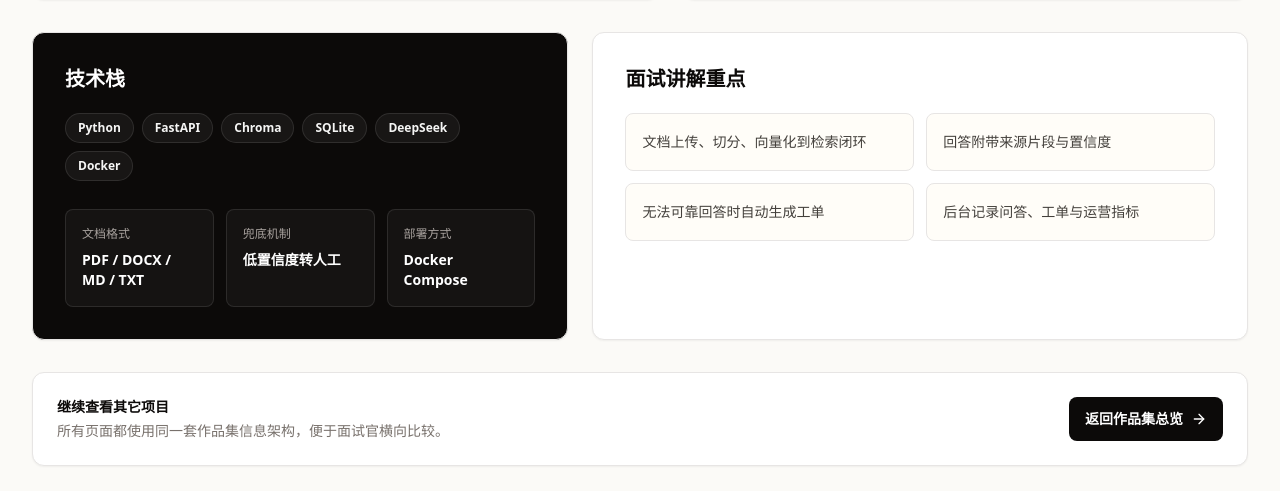
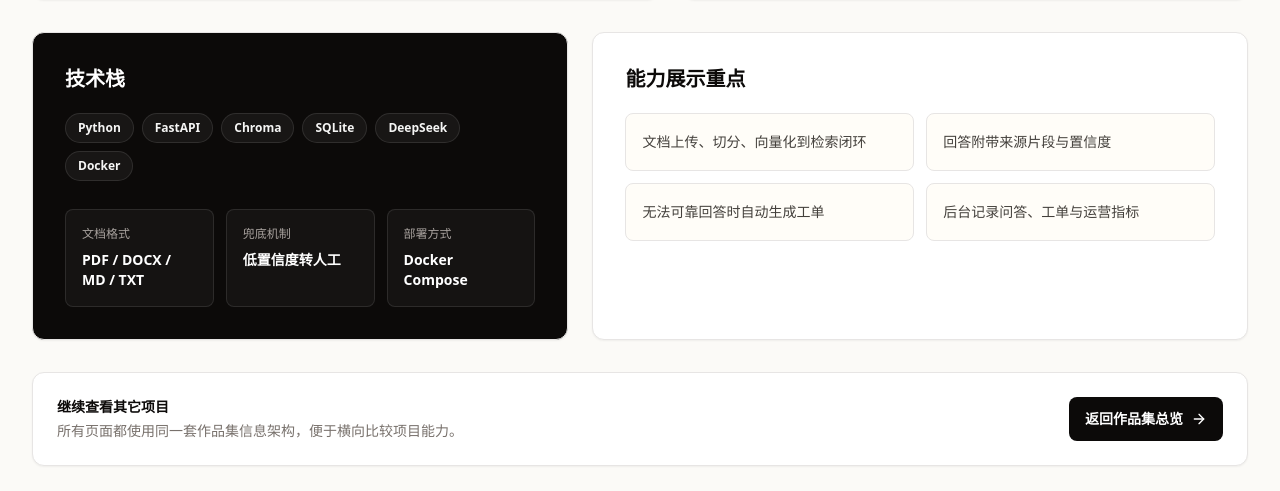
Before and after one commit to yan073747/ai-office-toolbox, a Next.js app: page /demos/rag-ticket in a window 1280 px wide. Shown: the part 1071-1562 px from the top of the page. Built offline with nearby package versions, Linux system fonts and the light colour scheme; no server answers.

Commit message:
Remove interview wording from portfolio pages

```diff
--- a/app/demos/[slug]/page.tsx
+++ b/app/demos/[slug]/page.tsx
@@ -199,7 +199,7 @@ export default async function DemoDetailPage({ params }: DemoDetailPageProps) {
           </article>
 
           <article className="rounded-xl border border-stone-200 bg-white p-6 shadow-sm lg:p-8">
-            <h2 className="text-xl font-semibold text-stone-950">面试讲解重点</h2>
+            <h2 className="text-xl font-semibold text-stone-950">能力展示重点</h2>
             <div className="mt-5 grid gap-3 sm:grid-cols-2">
               {demo.talkingPoints.map((point) => (
                 <div key={point} className="rounded-lg border border-stone-200 bg-[#fffdf8] p-4 text-sm leading-6 text-stone-700">
@@ -215,7 +215,7 @@ export default async function DemoDetailPage({ params }: DemoDetailPageProps) {
         <div className="mx-auto flex max-w-7xl flex-col gap-4 rounded-xl border border-stone-200 bg-white p-6 shadow-sm md:flex-row md:items-center md:justify-between">
           <div>
             <p className="text-sm font-semibold text-stone-950">继续查看其它项目</p>
-            <p className="mt-1 text-sm text-stone-500">所有页面都使用同一套作品集信息架构，便于面试官横向比较。</p>
+            <p className="mt-1 text-sm text-stone-500">所有页面都使用同一套作品集信息架构，便于横向比较项目能力。</p>
           </div>
           <Link href="/demos" className="inline-flex h-11 items-center justify-center gap-2 rounded-lg bg-stone-950 px-4 text-sm font-semibold text-white transition hover:bg-stone-800">
             返回作品集总览
```
